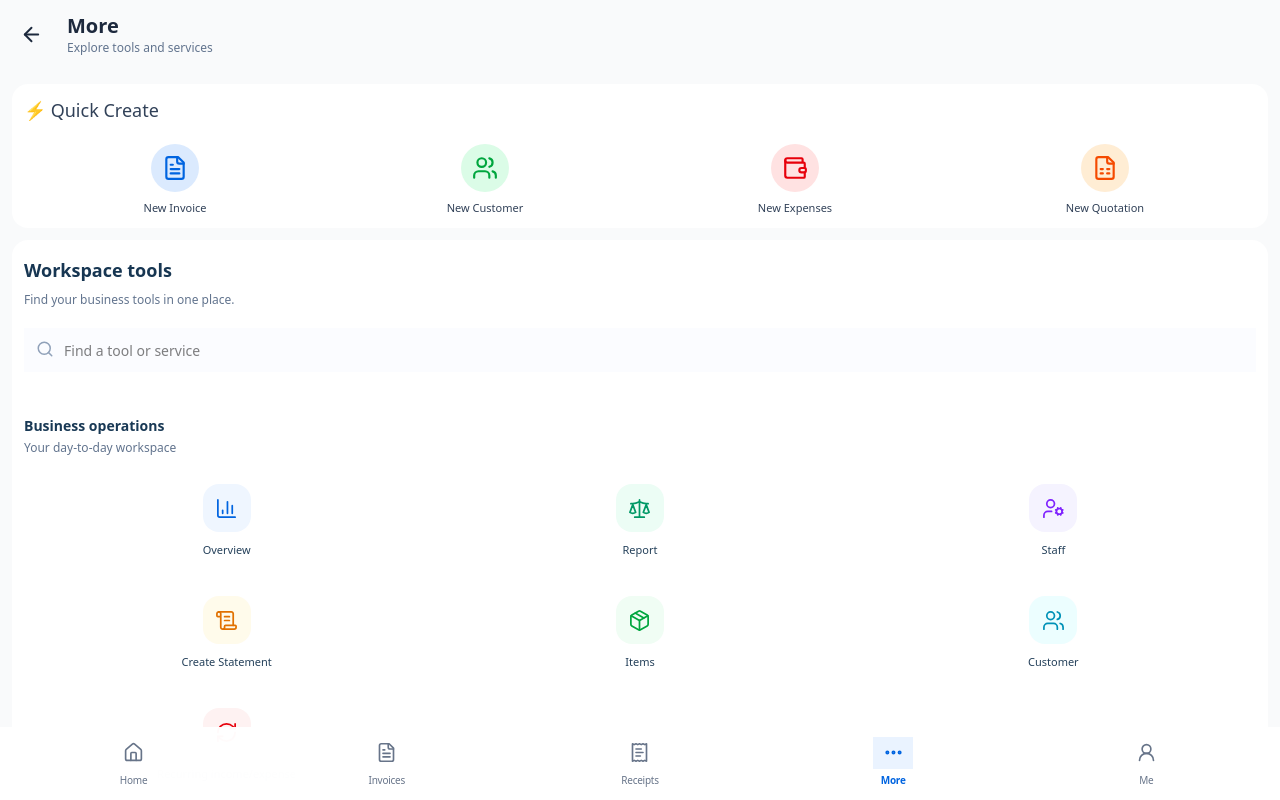
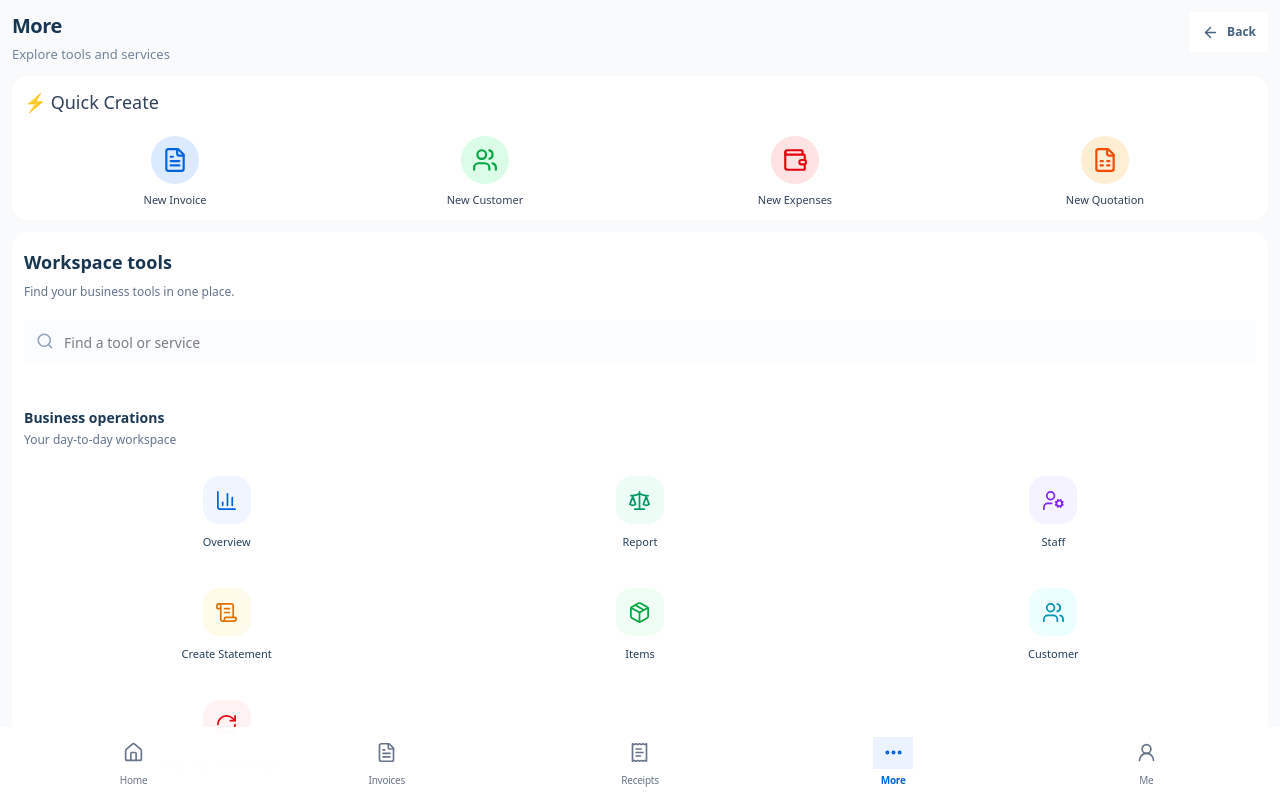
Before and after one commit to octalve-core/octalve-invoice, a Next.js app: page /dashboard/other-services in a window 1280 px wide. Shown: the top 800 px of the page. Built offline with nearby package versions, Linux system fonts and the light colour scheme.

Commit message:
Batch Y: reuse merchant heading for overview, more, and inverse settings hero

```diff
--- a/app/(dashboard)/dashboard/other-services/page.tsx
+++ b/app/(dashboard)/dashboard/other-services/page.tsx
@@ -4,6 +4,7 @@ import {useState} from "react";
 import {useRouter} from "next/navigation";
 import {ArrowLeft,Search,FileText,Users,Wallet,FileSpreadsheet,BarChart3,Scale,ScrollText,Package,RefreshCw,ReceiptText,Calculator,ContactRound,TrendingUp,WalletCards,IdCard,BookOpen,ShieldCheck,Clock3,Files,MessagesSquare,Landmark,ShieldAlert,Coins,PanelsTopLeft,UserCog,type LucideIcon} from "lucide-react";
 import {otherServiceItems} from "@/src/features/other-services/feature-links";
+import {MerchantPageHeading} from "@/components/dashboard/ui/MerchantPageHeading";
 const icons:Record<(typeof otherServiceItems)[number]["icon"],LucideIcon>={
  "chart-no-axes-column":BarChart3,
  "scale":Scale,
@@ -45,10 +46,8 @@ export default function OtherServicesPage(){
  const router=useRouter();
  const [search,setSearch]=useState("");
  return <div className="mx-auto min-w-0 max-w-7xl space-y-3 pb-8">
-  <header className="flex items-center gap-4 border-b border-gray-200 pb-4">
-    <button onClick={()=>router.back()} aria-label="Go back" className="rounded-full p-2 text-slate-800 hover:bg-gray-100"><ArrowLeft size={23}/></button>
-    <div><h1 className="text-xl font-semibold text-slate-800">More</h1><p className="text-xs text-slate-500">Explore tools and services</p></div>
-  </header>
+  <MerchantPageHeading title="More" description="Explore tools and services"
+   actions={<button type="button" onClick={()=>router.back()} aria-label="Go back" className="inline-flex min-h-10 items-center gap-2 rounded-xl border border-[#E1EAF5] bg-white px-3 text-xs font-semibold text-[#42627F] hover:bg-[#F0F6FF]"><ArrowLeft size={17}/> Back</button>}/>
   <section aria-label="Quick Create" className="rounded-2xl bg-white p-3 shadow-sm sm:p-6">
    <h2 className="mb-5 text-lg font-medium text-slate-700">⚡ Quick Create</h2>
    <div className="grid grid-cols-4 gap-2 sm:gap-5">{quick.map(item=><Link key={item.label} href={item.href} className="flex min-w-0 flex-col items-center gap-2 text-center hover:opacity-80">
```
